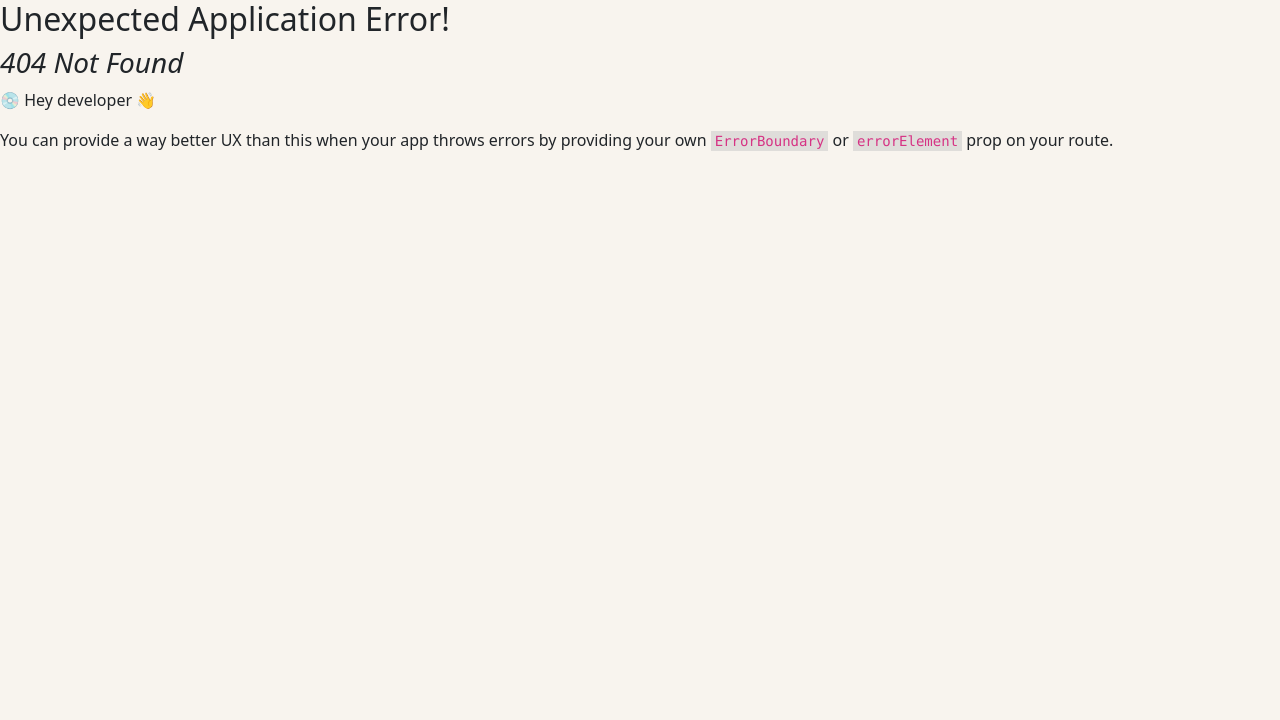
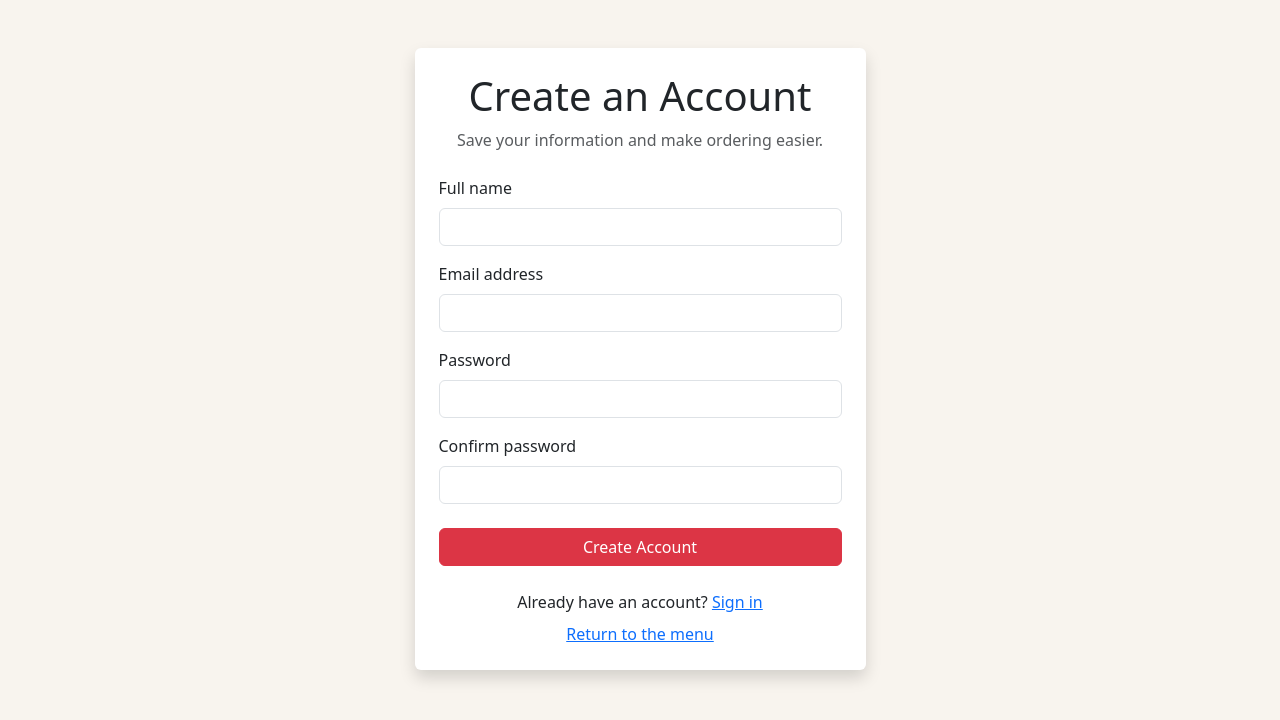
Before and after one commit to abhuraya/Boston_Dumplings, a React (Vite) app: page /signup in a window 1280 px wide. Before the commit this address had no page. Shown: the top 720 px of the page. Built offline with nearby package versions, Linux system fonts and the light colour scheme.

Commit message:
added signup and signin page

```diff
--- /dev/null
+++ b/src/pages/SignIn.jsx
@@ -0,0 +1,92 @@
+import { useState } from "react";
+import { Link } from "react-router-dom";
+
+function SignIn() {
+  const [formData, setFormData] = useState({
+    email: "",
+    password: "",
+  });
+
+  function handleChange(event) {
+    const { name, value } = event.target;
+
+    setFormData((currentData) => ({
+      ...currentData,
+      [name]: value,
+    }));
+  }
+
+  function handleSubmit(event) {
+    event.preventDefault();
+
+    console.log("Sign-in form:", formData);
+  }
+
+  return (
+    <main className="container py-5">
+      <div className="row justify-content-center">
+        <div className="col-md-7 col-lg-5">
+          <div className="card border-0 shadow p-4">
+            <h1 className="text-center mb-2">Welcome Back</h1>
+
+            <p className="text-center text-muted mb-4">
+              Sign in to your Boston Dumplings account.
+            </p>
+
+            <form onSubmit={handleSubmit}>
+              <div className="mb-3">
+                <label htmlFor="email" className="form-label">
+                  Email address
+                </label>
+
+                <input
+                  id="email"
+                  name="email"
+                  type="email"
+                  className="form-control"
+                  value={formData.email}
+                  onChange={handleChange}
+                  required
+                />
+              </div>
+
+              <div className="mb-4">
+                <label htmlFor="password" className="form-label">
+                  Password
+                </label>
+
+                <input
+                  id="password"
+                  name="password"
+                  type="password"
+                  className="form-control"
+                  value={formData.password}
+                  onChange={handleChange}
+                  required
+                />
+              </div>
+
+              <button
+                type="submit"
+                className="btn btn-danger w-100"
+              >
+                Sign In
+              </button>
+            </form>
+
+            <p className="text-center mt-4 mb-0">
+              Don’t have an account?{" "}
+              <Link to="/signup">Create one</Link>
+            </p>
+
+            <p className="text-center mt-2 mb-0">
+              <Link to="/">Continue as a guest</Link>
+            </p>
+          </div>
+        </div>
+      </div>
+    </main>
+  );
+}
+
+export default SignIn;
--- /dev/null
+++ b/src/pages/SignUp.jsx
@@ -0,0 +1,145 @@
+import { useState } from "react";
+import { Link } from "react-router-dom";
+
+function SignUp() {
+  const [formData, setFormData] = useState({
+    name: "",
+    email: "",
+    password: "",
+    confirmPassword: "",
+  });
+
+  const [error, setError] = useState("");
+
+  function handleChange(event) {
+    const { name, value } = event.target;
+
+    setFormData((currentData) => ({
+      ...currentData,
+      [name]: value,
+    }));
+  }
+
+  function handleSubmit(event) {
+    event.preventDefault();
+    setError("");
+
+    if (formData.password !== formData.confirmPassword) {
+      setError("The passwords do not match.");
+      return;
+    }
+
+    console.log("Registration form:", formData);
+  }
+
+  return (
+    <main className="container py-5">
+      <div className="row justify-content-center">
+        <div className="col-md-7 col-lg-5">
+          <div className="card border-0 shadow p-4">
+            <h1 className="text-center mb-2">Create an Account</h1>
+
+            <p className="text-center text-muted mb-4">
+              Save your information and make ordering easier.
+            </p>
+
+            {error && (
+              <div className="alert alert-danger">
+                {error}
+              </div>
+            )}
+
+            <form onSubmit={handleSubmit}>
+              <div className="mb-3">
+                <label htmlFor="name" className="form-label">
+                  Full name
+                </label>
+
+                <input
+                  id="name"
+                  name="name"
+                  type="text"
+                  className="form-control"
+                  value={formData.name}
+                  onChange={handleChange}
+                  required
+                />
+              </div>
+
+              <div className="mb-3">
+                <label htmlFor="email" className="form-label">
+                  Email address
+                </label>
+
+                <input
+                  id="email"
+                  name="email"
+                  type="email"
+                  className="form-control"
+                  value={formData.email}
+                  onChange={handleChange}
+                  required
+                />
+              </div>
+
+              <div className="mb-3">
+                <label htmlFor="password" className="form-label">
+                  Password
+                </label>
+
+                <input
+                  id="password"
+                  name="password"
+                  type="password"
+                  className="form-control"
+                  value={formData.password}
+                  onChange={handleChange}
+                  minLength="8"
+                  required
+                />
+              </div>
+
+              <div className="mb-4">
+                <label
+                  htmlFor="confirmPassword"
+                  className="form-label"
+                >
+                  Confirm password
+                </label>
+
+                <input
+                  id="confirmPassword"
+                  name="confirmPassword"
+                  type="password"
+                  className="form-control"
+                  value={formData.confirmPassword}
+                  onChange={handleChange}
+                  minLength="8"
+                  required
+                />
+              </div>
+
+              <button
+                type="submit"
+                className="btn btn-danger w-100"
+              >
+                Create Account
+              </button>
+            </form>
+
+            <p className="text-center mt-4 mb-0">
+              Already have an account?{" "}
+              <Link to="/signin">Sign in</Link>
+            </p>
+
+            <p className="text-center mt-2 mb-0">
+              <Link to="/">Return to the menu</Link>
+            </p>
+          </div>
+        </div>
+      </div>
+    </main>
+  );
+}
+
+export default SignUp;
```
Also changed, not shown: src/main.jsx (+11 -1 lines).
